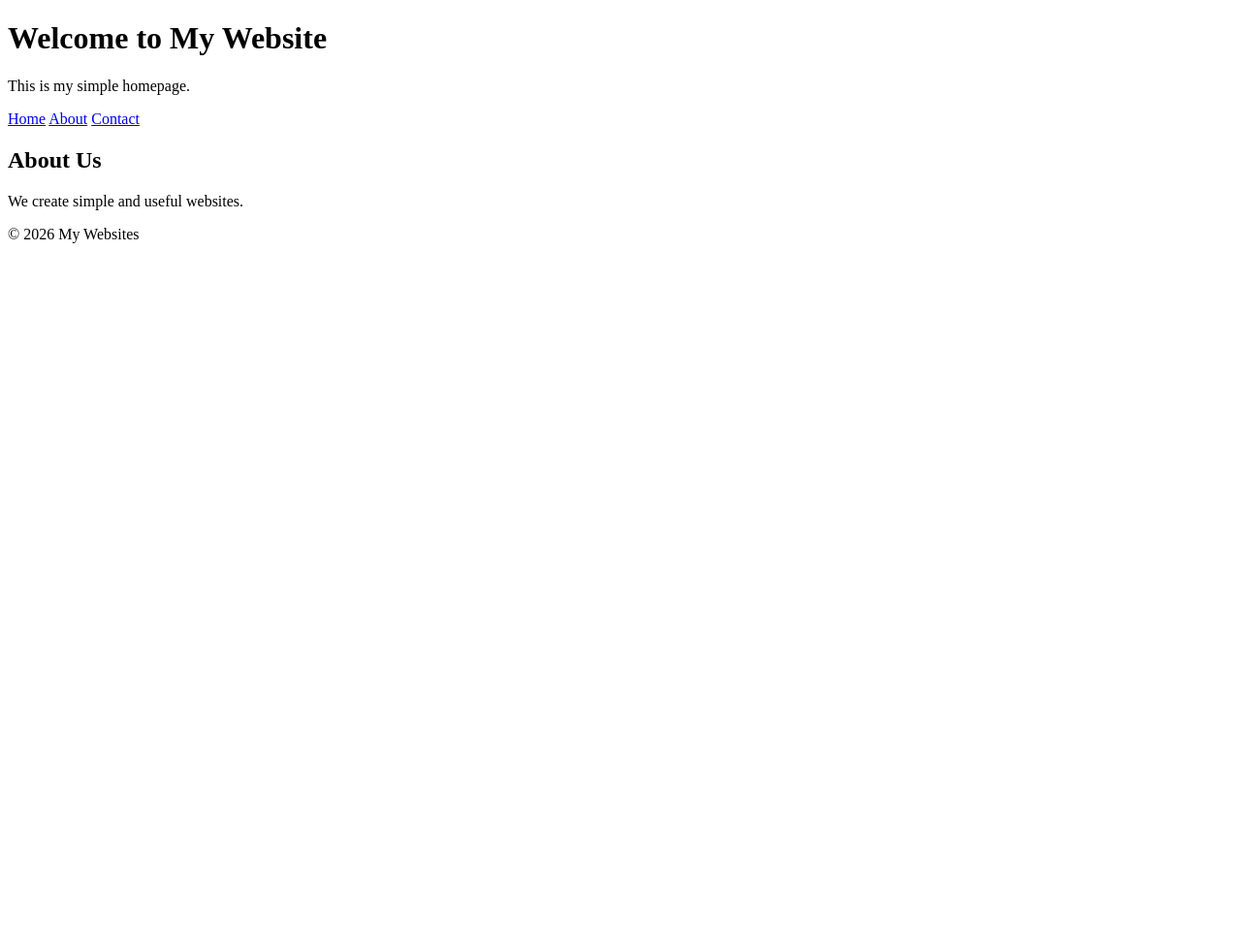
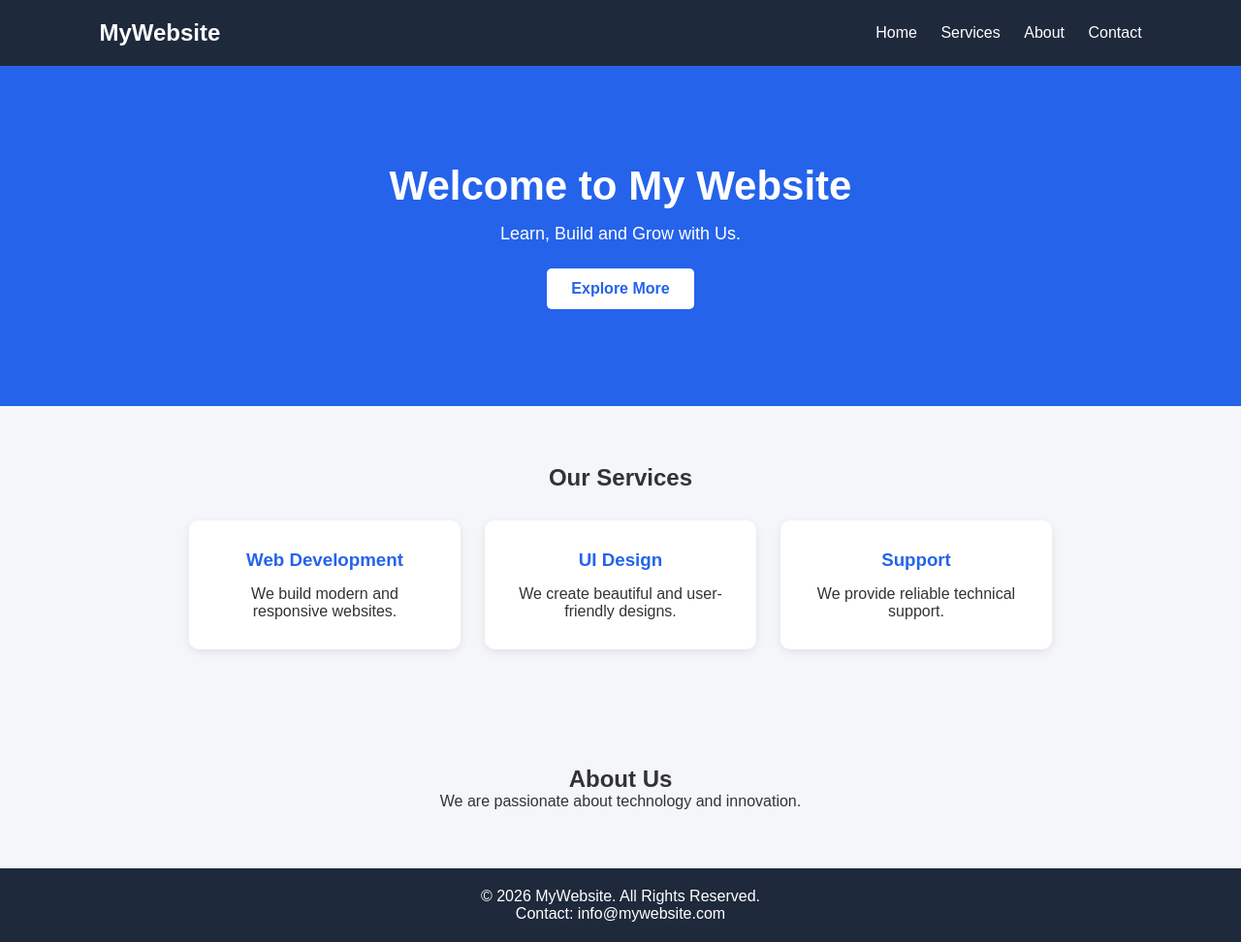
Before and after one commit to DF-AISH30/Practicing-PR-MERGE-REVIEW, a plain HTML site: page Navbar/home.html in a window 1280 px wide. Shown: the whole page at 97% size. Before the commit the page ends 800 px from the top, so only its background shows below. Drawn offline with Linux system fonts and the light colour scheme.

Commit message:
correcting code of homepage

```diff
--- a/Navbar/home.html
+++ b/Navbar/home.html
@@ -1,24 +1,171 @@
 
 <!DOCTYPE html>
-<html>
+<html lang="en">
 <head>
-    <title>My Homepage</title>
+    <meta charset="UTF-8">
+    <meta name="viewport" content="width=device-width, initial-scale=1.0">
+    <title>My Home Page</title>
+
+    <style>
+        * {
+            margin: 0;
+            padding: 0;
+            box-sizing: border-box;
+        }
+
+        body {
+            font-family: Arial, sans-serif;
+            background-color: #f4f6f9;
+            color: #333;
+        }
+
+        header {
+            background-color: #1e293b;
+            color: white;
+            padding: 20px 8%;
+            display: flex;
+            justify-content: space-between;
+            align-items: center;
+        }
+
+        nav a {
+            color: white;
+            text-decoration: none;
+            margin-left: 20px;
+        }
+
+        nav a:hover {
+            color: #38bdf8;
+        }
+
+        .hero {
+            text-align: center;
+            padding: 100px 20px;
+            background-color: #2563eb;
+            color: white;
+        }
+
+        .hero h1 {
+            font-size: 42px;
+            margin-bottom: 15px;
+        }
+
+        .hero p {
+            font-size: 18px;
+            margin-bottom: 25px;
+        }
+
+        .btn {
+            display: inline-block;
+            background-color: white;
+            color: #2563eb;
+            padding: 12px 25px;
+            text-decoration: none;
+            border-radius: 5px;
+            font-weight: bold;
+        }
+
+        .services {
+            padding: 60px 8%;
+            text-align: center;
+        }
+
+        .service-container {
+            display: flex;
+            justify-content: center;
+            gap: 25px;
+            flex-wrap: wrap;
+            margin-top: 30px;
+        }
+
+        .card {
+            background-color: white;
+            padding: 30px;
+            width: 280px;
+            border-radius: 10px;
+            box-shadow: 0 3px 10px #00000015;
+        }
+
+        .card h3 {
+            margin-bottom: 15px;
+            color: #2563eb;
+        }
+
+        footer {
+            background-color: #1e293b;
+            color: white;
+            text-align: center;
+            padding: 20px;
+        }
+
+        @media (max-width: 600px) {
+            header {
+                flex-direction: column;
+                gap: 15px;
+            }
+
+            nav a {
+                margin: 0 8px;
+            }
+
+            .hero h1 {
+                font-size: 30px;
+            }
+        }
+    </style>
 </head>
+
 <body>
-    <h1>Welcome to My Website</h1>
-    <p>This is my simple homepage.</p>
 
-    <nav>
-        <a href="index.html">Home</a>
-        <a href="about.html">About</a>
-        <a href="contact.html">Contact</a>
-    </nav>
+    <header>
+        <h2>MyWebsite</h2>
 
-    <h2>About Us</h2>
-    <p>We create simple and useful websites.</p>
+        <nav>
+            <a href="#">Home</a>
+            <a href="#services">Services</a>
+            <a href="#about">About</a>
+            <a href="#contact">Contact</a>
+        </nav>
+    </header>
 
-    <footer>
-        <p>© 2026 My Websites</p>
+    <section class="hero">
+        <h1>Welcome to My Website</h1>
+        <p>Learn, Build and Grow with Us.</p>
+        <a href="#services" class="btn">Explore More</a>
+    </section>
+
+    <section class="services" id="services">
+        <h2>Our Services</h2>
+
+        <div class="service-container">
+
+            <div class="card">
+                <h3>Web Development</h3>
+                <p>We build modern and responsive websites.</p>
+            </div>
+
+            <div class="card">
+                <h3>UI Design</h3>
+                <p>We create beautiful and user-friendly designs.</p>
+            </div>
+
+            <div class="card">
+                <h3>Support</h3>
+                <p>We provide reliable technical support.</p>
+            </div>
+
+        </div>
+    </section>
+
+    <section class="services" id="about">
+        <h2>About Us</h2>
+        <p>We are passionate about technology and innovation.</p>
+    </section>
+
+    <footer id="contact">
+        <p>&copy; 2026 MyWebsite. All Rights Reserved.</p>
+        <p>Contact: info@mywebsite.com</p>
     </footer>
+
 </body>
 </html>
```
